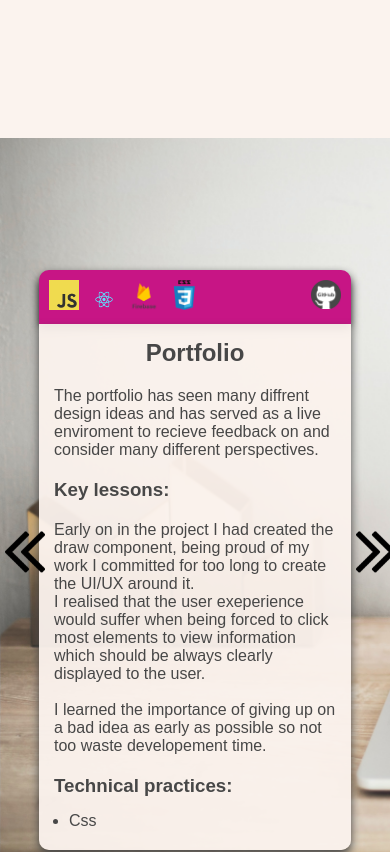
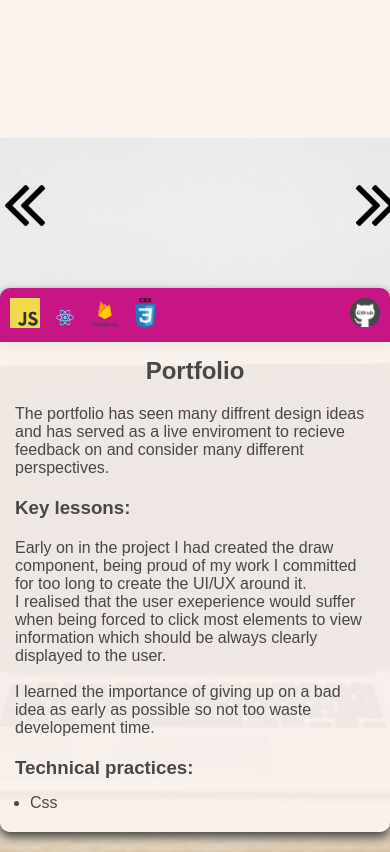
Before and after one commit to Kwarn/portfolio, a React (Create React App) app: page / in a window 390 px wide. Shown: the part 1820-2672 px from the top of the page. Built offline with nearby package versions, Linux system fonts and the light colour scheme.

Commit message:
slider now scales correctly on small viewports

```diff
--- a/src/components/Project/Project.module.css
+++ b/src/components/Project/Project.module.css
@@ -76,8 +76,17 @@
   padding: 5px 15px 15px 25px;
 }
 
-@media (max-width: 1400px) {
+@media (max-width: 500px) {
   .Project {
-    max-width: 80%;
+    max-width: 100%;
   }
 }
+
+@media (max-height: 768px) {
+  .MainContentWrapper p {
+    font-size: 2vh;
+  }
+  .MainContentWrapper ul {
+    font-size: 2vh;
+  }
+}
--- a/src/containers/Slider/Slider.module.css
+++ b/src/containers/Slider/Slider.module.css
@@ -1,6 +1,7 @@
 .Slider {
   background: url('../../assets/sliderBackground.jpg');
   background-size: cover;
+  background-position: center;
   position: relative;
   min-width: 100%;
   height: 100vh;
@@ -14,10 +15,11 @@
 }
 
 .Slide {
+  overflow: hidden;
   display: flex;
   justify-content: center;
   min-width: 100%;
-  height: 80%;
+  height: 100%;
   transition: 0.5s;
 }
 
@@ -27,7 +29,7 @@
   background: none;
   top: 50%;
   width: 10%;
-  height: 80%;
+  height: 100%;
   transform: translateY(-50%);
 }
 .SliderControl img {
@@ -55,4 +57,7 @@
   .SliderControl {
     width: 10%;
   }
+  .SliderControl img {
+    top: 5%;
+  }
 }
```
